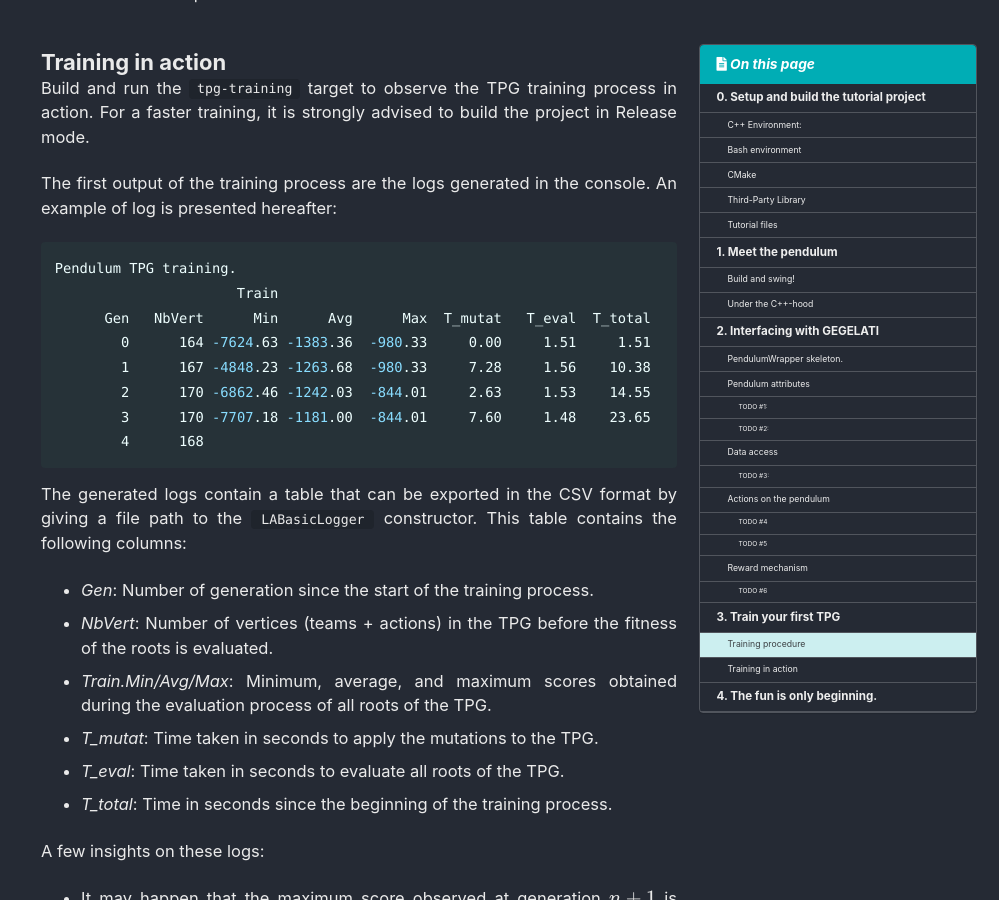
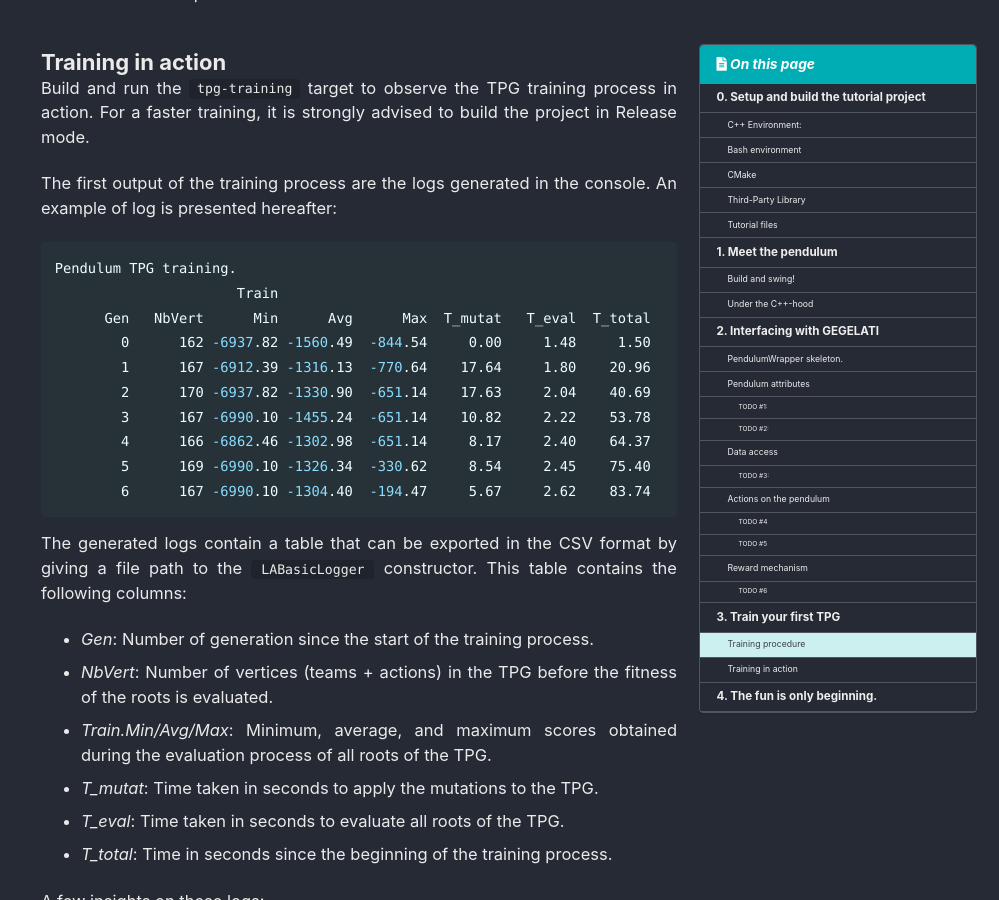
Before and after one commit to gegelati/gegelati-tutorial, a Jekyll site: the page built from docs/_pages/index.md, in a window 1280 px wide and 900 px high, scrolled down 9431 px. Shown: the whole window, without its empty margins (281-1280 px from the left). Built offline with Jekyll 4.4.1, drawn with Linux system fonts in a browser that asks for light colours; cached includes are drawn as plain includes; formulas are drawn with MathJax 3; the list of posts is cut into pages by our own code; some of the changed text lies outside the part shown.

Commit message:
(Tuto) Update to gegelati 1.4.0

````diff
--- a/docs/_pages/index.md
+++ b/docs/_pages/index.md
@@ -462,11 +462,13 @@ An example of log is presented hereafter:
 Pendulum TPG training.
                       Train
       Gen   NbVert      Min      Avg      Max  T_mutat   T_eval  T_total
-        0      164 -7624.63 -1383.36  -980.33     0.00     1.51     1.51
-        1      167 -4848.23 -1263.68  -980.33     7.28     1.56    10.38
-        2      170 -6862.46 -1242.03  -844.01     2.63     1.53    14.55
-        3      170 -7707.18 -1181.00  -844.01     7.60     1.48    23.65
-        4      168
+        0      162 -6937.82 -1560.49  -844.54     0.00     1.48     1.50
+        1      167 -6912.39 -1316.13  -770.64    17.64     1.80    20.96
+        2      170 -6937.82 -1330.90  -651.14    17.63     2.04    40.69
+        3      167 -6990.10 -1455.24  -651.14    10.82     2.22    53.78
+        4      166 -6862.46 -1302.98  -651.14     8.17     2.40    64.37
+        5      169 -6990.10 -1326.34  -330.62     8.54     2.45    75.40
+        6      167 -6990.10 -1304.40  -194.47     5.67     2.62    83.74
 ```
 
 The generated logs contain a table that can be exported in the CSV format by giving a file path to the `LABasicLogger` constructor.
--- a/lib/CMakeLists.txt
+++ b/lib/CMakeLists.txt
@@ -8,7 +8,7 @@
 # - SDL2_image
 # - SDL2_ttf
 
-set(GEGELATI_VERSION "1.3.1")
+set(GEGELATI_VERSION "1.4.0")
 set(GEGELATI_MSVC_ARCHIVE "gegelatilib-msvc-${GEGELATI_VERSION}.zip")
 set(GEGELATI_MSVC_URL "https://github.com/gegelati/gegelati/releases/download/v${GEGELATI_VERSION}/${GEGELATI_MSVC_ARCHIVE}")
 
````
Also changed, not shown: other parts of docs/_pages/index.md (+3 -3 lines), params.json (+29 -28 lines), 2 other files.
